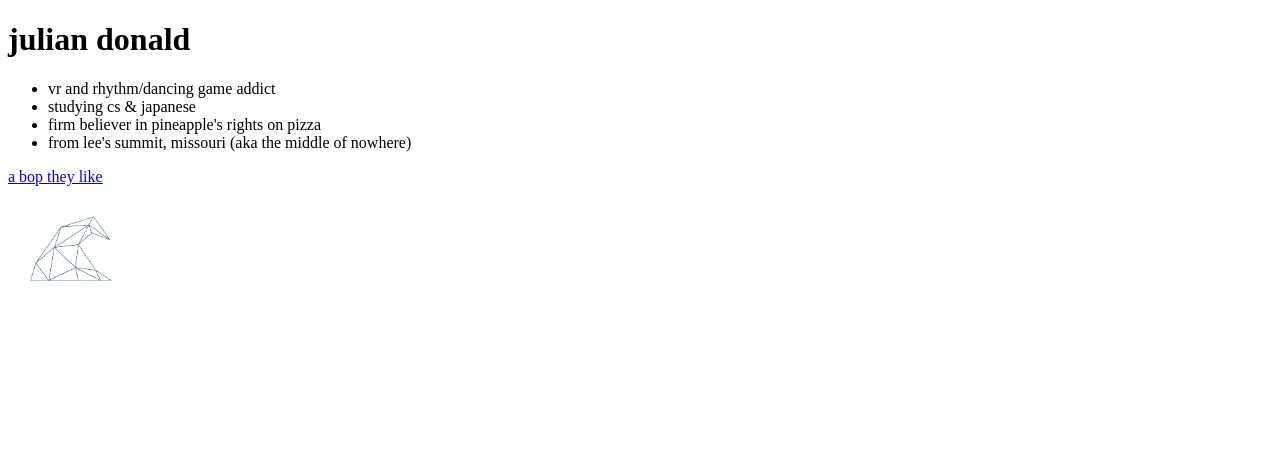
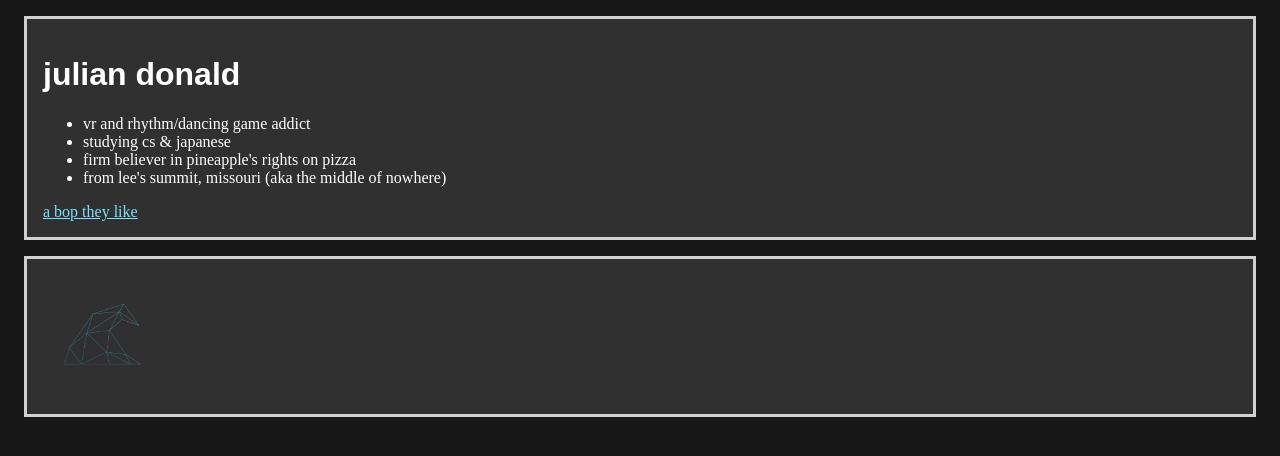
Before and after one commit to sabidesu/Countdown1, a plain HTML site: page index.html in a window 1280 px wide. Drawn offline with Linux system fonts and the light colour scheme.

Commit message:
add styling

```diff
--- a/index.html
+++ b/index.html
@@ -5,8 +5,9 @@
 		<title>julian donald</title>
 		<link rel="stylesheet" type="text/css" href="style.css" />
 	</head>
-	<body>
-		<h1>julian donald</h1>
+	<body style="background-color: rgb(24, 24, 24)">
+		<div class="section">
+			<h1 id="me">julian donald</h1>
 			<ul>
 				<li>vr and rhythm/dancing game addict</li>
 				<li>studying cs & japanese</li>
@@ -14,7 +15,9 @@
 				<li>from lee's summit, missouri (aka the middle of nowhere)</li>
 			</ul>
 			<a href="https://youtu.be/od4QcDPpNVk" target="_blank">a bop they like</a>
-		<br>
+		</div>
+		<div class="section">
 			<img src="e.wav_studios.png" width="10%" alt="my logo">
+		</div>
 	</body>
 </html>
--- a/style.css
+++ b/style.css
@@ -0,0 +1,15 @@
+.section {
+	background-color: rgba(255, 255, 255, .1);
+	border: 3px rgb(209, 209, 209) solid;
+	padding: 1em;
+	margin: 1em;
+	color: white;
+}
+
+a {
+	color: rgb(124, 224, 255);
+}
+
+#me {
+	font-family: sans-serif;
+}
```
Lines whose indentation alone changed are shown as unchanged.
